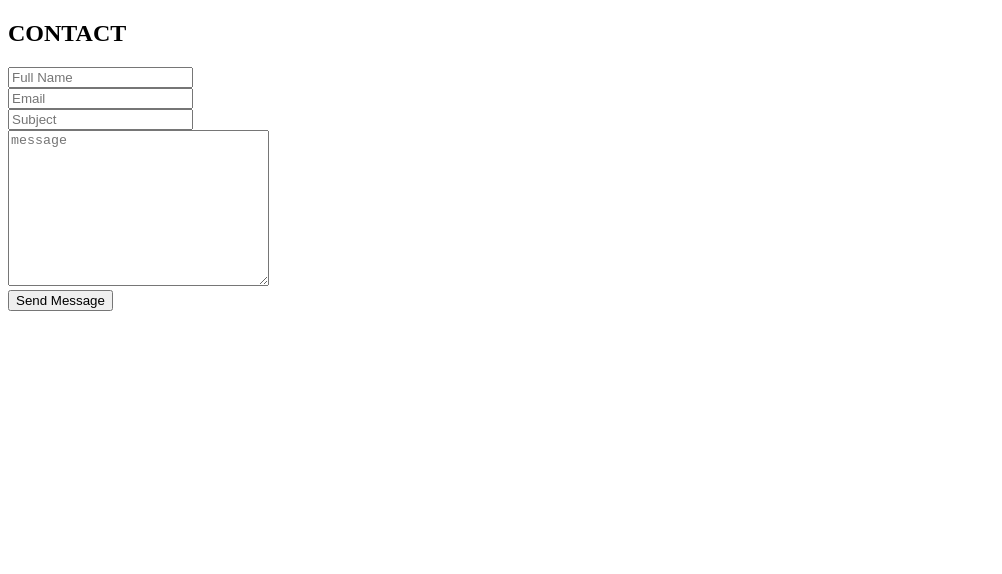
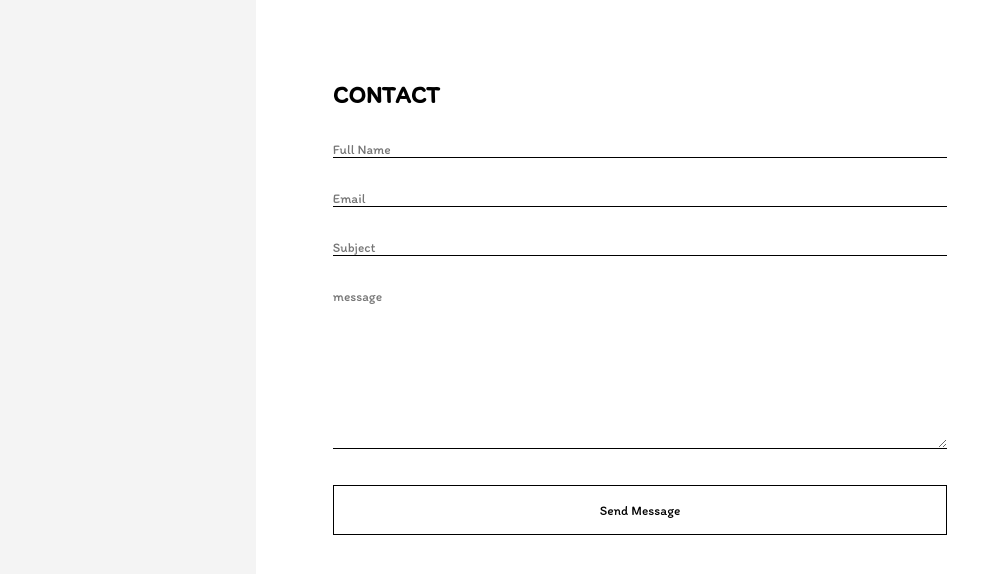
Before and after one commit to LukeLorenger/NodeContactForm, a website: page public/contactform.html in a window 1280 px wide. Shown: the whole page, without its empty margins (0-1002 px from the left). Drawn offline with Linux system fonts and the light colour scheme.

Commit message:
style updated, app.js updated, button works

```diff
--- a/public/contactform.html
+++ b/public/contactform.html
@@ -2,6 +2,9 @@
 <html lang="en">
 <head>
     <meta charset="UTF-8">
+    <link rel="stylesheet" href="/css/style.css">
+    <link rel="preconnect" href="https://fonts.gstatic.com">
+    <link href="https://fonts.googleapis.com/css2?family=Itim&display=swap" rel="stylesheet">
     <meta http-equiv="X-UA-Compatible" content="IE=edge">
     <meta name="viewport" content="width=device-width, initial-scale=1.0">
     <title>Contact Us</title>
@@ -19,5 +22,7 @@
         </form>
     </div>
 
+    <script src="/js/app.js"></script>
+
 </body>
 </html>
--- a/public/css/style.css
+++ b/public/css/style.css
@@ -0,0 +1,47 @@
+*{
+    margin: 0;
+    padding: 0;
+    box-sizing: border-box;
+    font-family: 'Itim', cursive;
+}
+
+html,
+body{
+    background-color: #f4f4f4;
+}
+
+.form-container {
+    position: relative;
+    left: 20%;
+    width: 60%;
+    height: 100vh;
+    background-color: #ffffff;
+}
+
+.contact-form {
+    position: absolute;
+    top: 10%;
+    left: 10%;
+    width: 80%;
+    height: 600px;
+}
+
+input,
+textarea {
+    width: 100%;
+    margin-top: 2rem;
+    border: none;
+    border-bottom: 1px solid black;
+}
+
+.submit {
+    border: 1px solid black;
+    padding: 1rem;
+    text-align: center;
+    background-color: #ffffff;
+    cursor: pointer;
+}
+
+.submit:hover {
+    opacity: 0.6;
+}
--- a/public/js/app.js
+++ b/public/js/app.js
@@ -0,0 +1,6 @@
+const contactForm = document.querySelector('.contact-form');
+
+contactForm.addEventListener('submit', (e)=>{
+    e.preventDefault();
+    console.log('submit clicked')
+})
```
